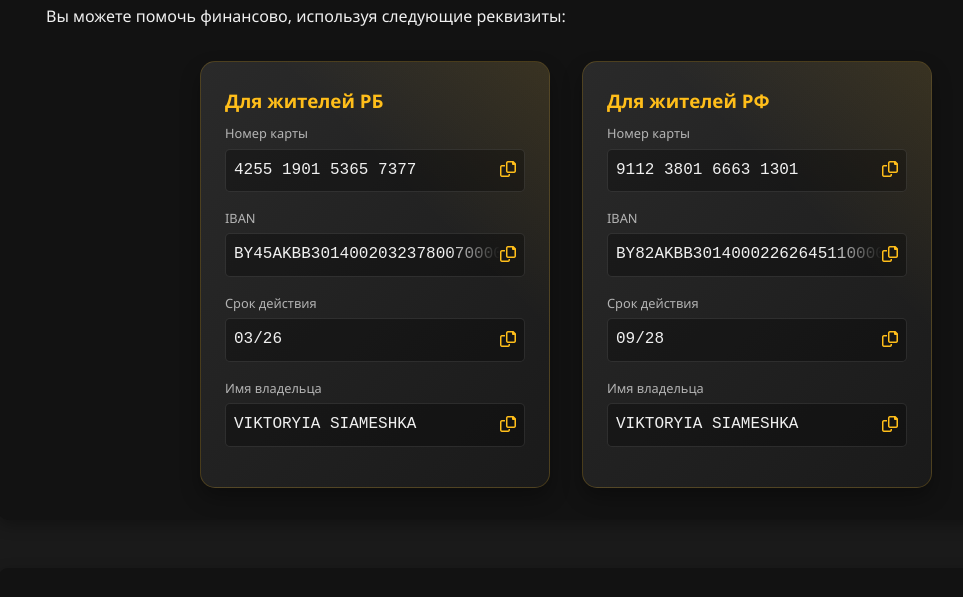
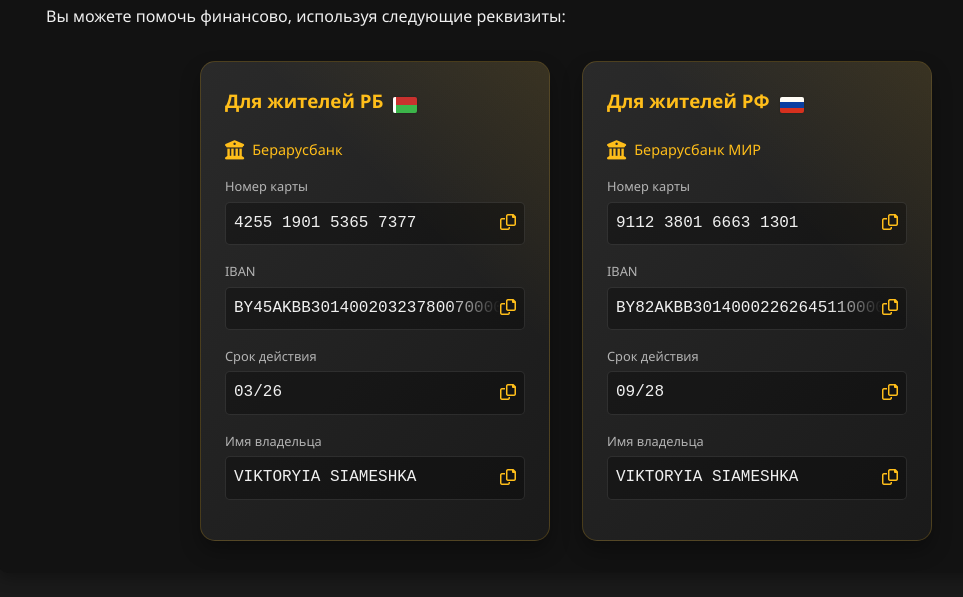
Before and after one commit to LiskaKat/LiskaKat.github.io, a plain HTML site: page index.html in a window 1280 px wide. Shown: the part 1540-2137 px from the top of the page, without its empty margins (74-1037 px from the left). Drawn offline with Linux system fonts and the light colour scheme.

Commit message:
added bank title

```diff
--- a/index.html
+++ b/index.html
@@ -404,6 +404,65 @@
             animation: fadeIn 0.5s ease-out forwards;
         }
 
+        /* Стили для флагов */
+        .flag-container {
+            display: flex;
+            align-items: center;
+            gap: 10px;
+            margin-bottom: 15px;
+        }
+
+        .flag {
+            width: 24px;
+            height: 16px;
+            display: inline-block;
+            border-radius: 2px;
+            overflow: hidden;
+            box-shadow: 0 0 2px rgba(0,0,0,0.3);
+        }
+
+        .flag-by {
+            position: relative;
+            width: 24px;
+            height: 16px;
+            background: linear-gradient(to bottom,
+            #C8312E 50%,
+            #3CB54A 50%);
+            border-radius: 2px;
+            box-shadow: 0 0 2px rgba(0,0,0,0.3);
+            overflow: hidden;
+        }
+
+        .flag-by::before {
+            content: '';
+            position: absolute;
+            left: 0;
+            top: 0;
+            width: 3px;
+            height: 100%;
+            background-color: white;
+        }
+
+        .flag-ru {
+            background: linear-gradient(to bottom,
+            #FFFFFF 33%,
+            #0039A6 33% 66%,
+            #D52B1E 66%);
+        }
+
+        .bank-name {
+            font-size: 0.9rem;
+            color: var(--accent);
+            margin-bottom: 15px;
+            display: flex;
+            align-items: center;
+            gap: 8px;
+        }
+
+        .bank-name i {
+            font-size: 1.2rem;
+        }
+
         @media (max-width: 768px) {
             body {
                 padding-top: 100px;
@@ -577,7 +636,13 @@
 
         <div class="cards-container">
             <div class="bank-card">
-                <h3>Для жителей РБ</h3>
+                <div class="flag-container">
+                    <h3>Для жителей РБ</h3>
+                    <div class="flag flag-by" title="Флаг Беларуси"></div>
+                </div>
+                <div class="bank-name">
+                    <i class="fas fa-university"></i> Берарусбанк
+                </div>
                 <div class="copy-field">
                     <label>Номер карты</label>
                     <div class="copy-content">
@@ -609,7 +674,13 @@
             </div>
 
             <div class="bank-card">
-                <h3>Для жителей РФ</h3>
+                <div class="flag-container">
+                    <h3>Для жителей РФ</h3>
+                    <div class="flag flag-ru" title="Флаг России"></div>
+                </div>
+                <div class="bank-name">
+                    <i class="fas fa-university"></i> Берарусбанк МИР
+                </div>
                 <div class="copy-field">
                     <label>Номер карты</label>
                     <div class="copy-content">
```
